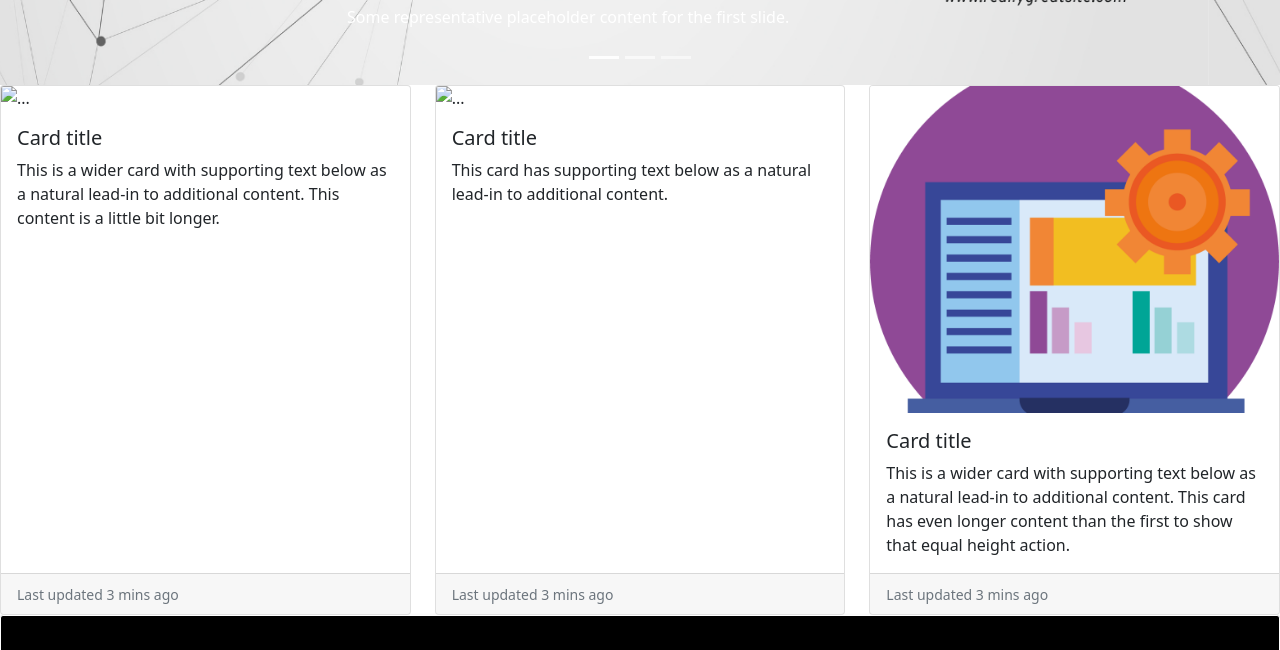
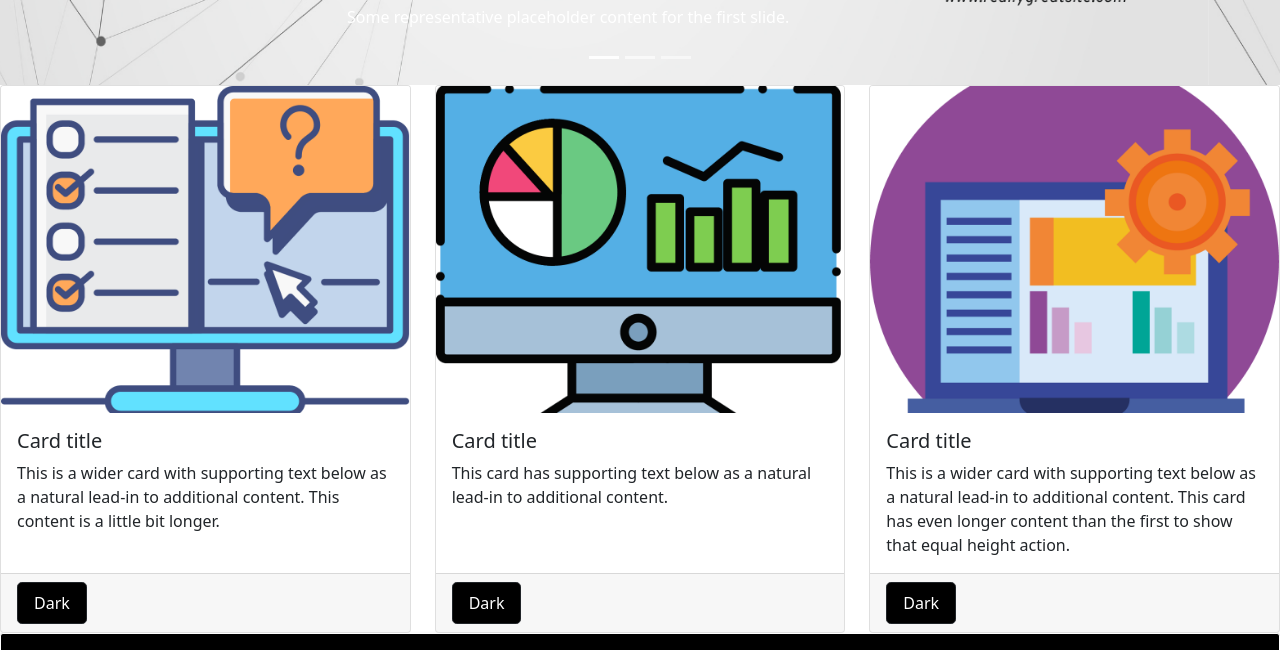
Before and after one commit to IvanMachado-its/Imachado-Coderhouse, a plain HTML site: page portafolio/portafolio.html in a window 1280 px wide. Shown: the part 417-1067 px from the top of the page. Drawn offline with nearby package versions, Linux system fonts and the light colour scheme; files whose address does not match are found by name.

Commit message:
Botones en card de mentor

```diff
--- a/portafolio/portafolio.html
+++ b/portafolio/portafolio.html
@@ -77,25 +77,25 @@
     <div class="row row-cols-1 row-cols-md-3 g-4">
       <div class="col">
         <div class="card h-100">
-          <img src="../img/mentor.png" class="card-img-top" alt="...">
+          <img src="../img/mentor1.png" class="card-img-top" alt="...">
           <div class="card-body">
             <h5 class="card-title">Card title</h5>
             <p class="card-text">This is a wider card with supporting text below as a natural lead-in to additional content. This content is a little bit longer.</p>
           </div>
           <div class="card-footer">
-            <small class="text-muted">Last updated 3 mins ago</small>
+            <button type="button" class="btn btn-outline-dark">Dark</button>
           </div>
         </div>
       </div>
       <div class="col">
         <div class="card h-100">
-          <img src="../img/mentor1.png" class="card-img-top" alt="...">
+          <img src="../img/mentor2.png" class="card-img-top" alt="...">
           <div class="card-body">
             <h5 class="card-title">Card title</h5>
             <p class="card-text">This card has supporting text below as a natural lead-in to additional content.</p>
           </div>
           <div class="card-footer">
-            <small class="text-muted">Last updated 3 mins ago</small>
+            <button type="button" class="btn btn-outline-dark">Dark</button>
           </div>
         </div>
       </div>
@@ -107,7 +107,7 @@
             <p class="card-text">This is a wider card with supporting text below as a natural lead-in to additional content. This card has even longer content than the first to show that equal height action.</p>
           </div>
           <div class="card-footer">
-            <small class="text-muted">Last updated 3 mins ago</small>
+            <button type="button" class="btn btn-outline-dark">Dark</button>
           </div>
         </div>
       </div>
```
Also changed, not shown: css/style.css (line endings or trailing spaces), img/mentor1.png (renamed from portafolio/mentor1.png), img/mentor2.png (renamed from portafolio/mentor2.png), img/mentor3.png (renamed from portafolio/mentor3.png).
